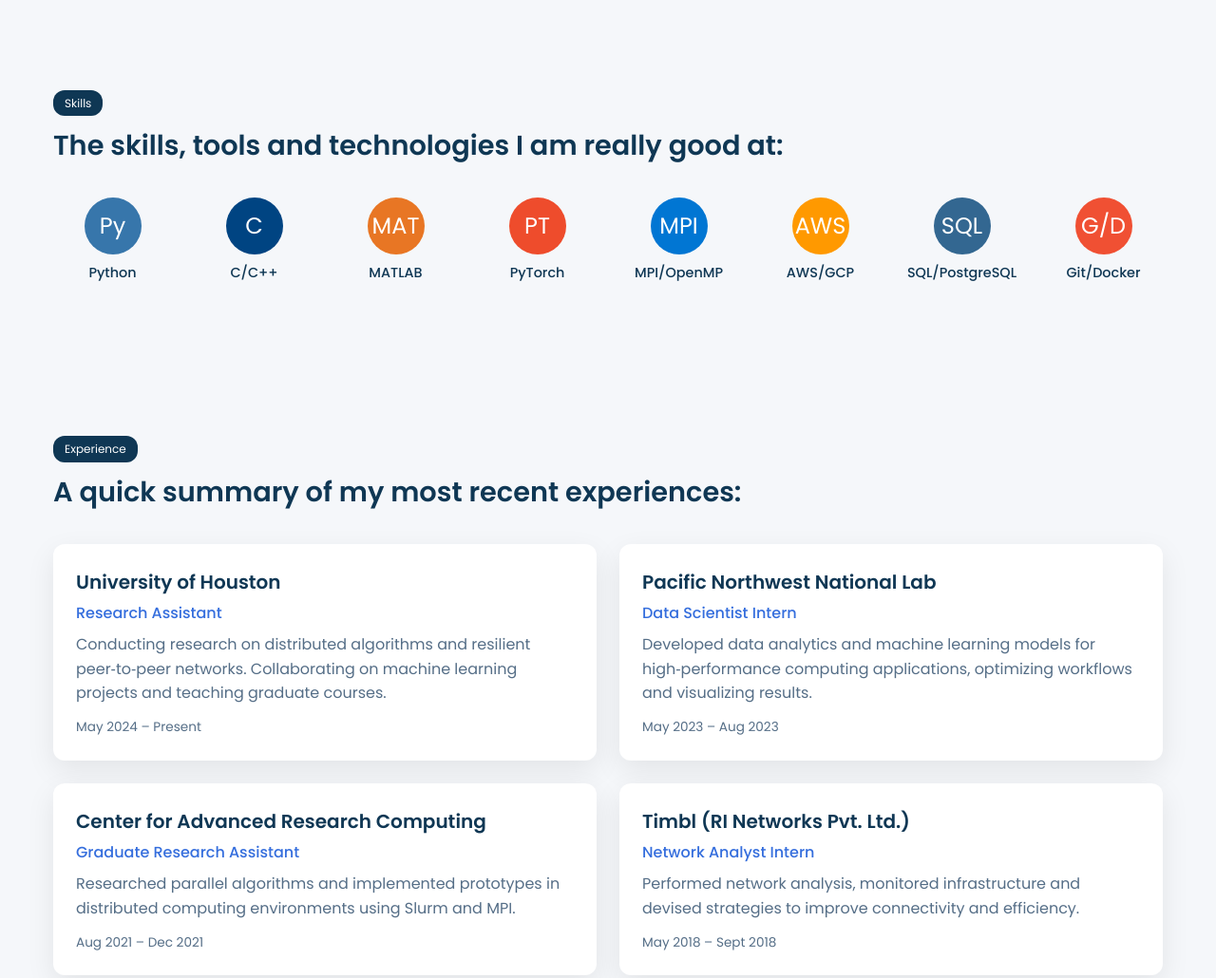
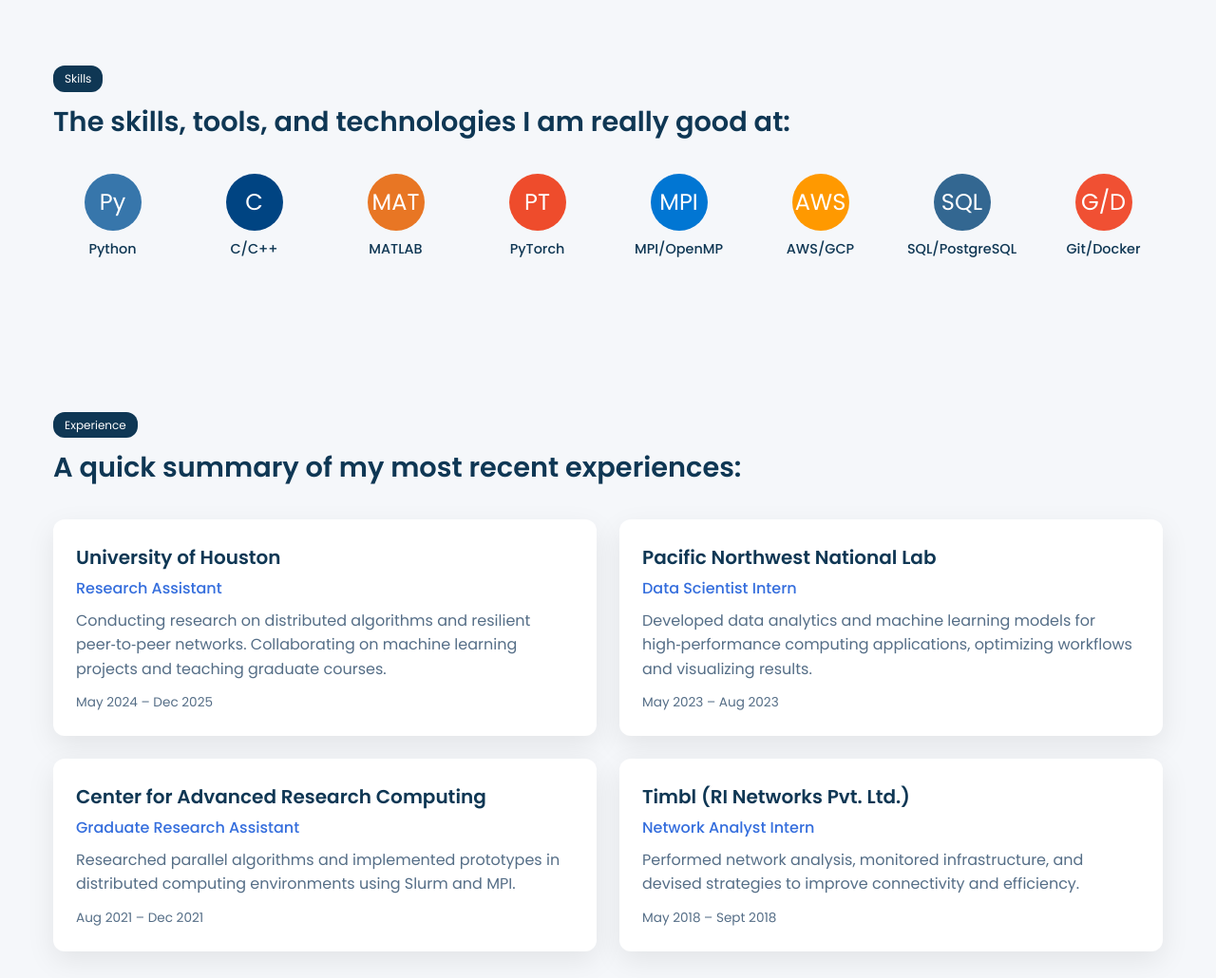
Before and after one commit to Aayush714/Portfolio, a plain HTML site: page index.html in a window 1280 px wide. Shown: the part 1460-2490 px from the top of the page at 95% size. Drawn offline with Linux system fonts and the light colour scheme.

Commit message:
Refine text and punctuation in index.html

```diff
--- a/index.html
+++ b/index.html
@@ -39,13 +39,13 @@
                     </div>
                     <div class="hero-content">
                         <h1 class="hero-title">Hi, I'm Aayush Gupta <span class="wave">👋</span></h1>
-                        <p class="hero-subtitle">Computer Science PhD candidate exploring distributed algorithms, machine learning and cybersecurity.</p>
+                        <p class="hero-subtitle"> PhD in Computer Science specializing in distributed algorithms, machine learning, and cybersecurity.</p>
                         <ul class="hero-details">
                             <li><span class="location-dot"></span> Houston, Texas, USA</li>
                             <li><span class="status-dot"></span> Open to new opportunities</li>
                         </ul>
                         <div class="hero-socials">
-                            <!-- Social icons replaced with inline SVGs for GitHub, LinkedIn and Google Scholar -->
+                            <!-- Social icons replaced with inline SVGs for GitHub, LinkedIn, and Google Scholar -->
                             <a href="https://github.com/" aria-label="GitHub" target="_blank" rel="noopener">
                                 <svg xmlns="http://www.w3.org/2000/svg" width="20" height="20" fill="currentColor" viewBox="0 0 16 16" aria-hidden="true">
                                     <path d="M8 0C3.58 0 0 3.58 0 8c0 3.54 2.29 6.53 5.47 7.59.4.07.55-.17.55-.38 0-.19-.01-.82-.01-1.49-2.01.37-2.53-.49-2.69-.94-.09-.23-.48-.94-.82-1.13-.28-.15-.68-.52-.01-.53.63-.01 1.08.58 1.23.82.72 1.21 1.87.87 2.33.66.07-.52.28-.87.51-1.07-1.78-.2-3.64-.89-3.64-3.95 0-.87.31-1.59.82-2.15-.08-.2-.36-1.02.08-2.12 0 0 .67-.21 2.2.82.64-.18 1.32-.27 2-.27s1.36.09 2 .27c1.53-1.04 2.2-.82 2.2-.82.44 1.1.16 1.92.08 2.12.51.56.82 1.27.82 2.15 0 3.07-1.87 3.75-3.65 3.95.29.25.54.73.54 1.48 0 1.07-.01 1.93-.01 2.2 0 .21.15.46.55.38A8.01 8.01 0 0 0 16 8c0-4.42-3.58-8-8-8"/>
@@ -79,7 +79,7 @@
                         <img src="031ba13f-d130-4af3-b2d5-6f02aa3c239f.png" alt="Laptop and coffee on desk">
                     </div>
                     <div class="about-content">
-                        <p>I am a passionate researcher and PhD candidate in Computer Science at the University of Houston. My work bridges theoretical computer science with practical applications, focusing on distributed algorithms, network resilience and machine learning. I enjoy exploring the intersection of high‑performance computing, cybersecurity and artificial intelligence.</p>
+                        <p>I am a passionate researcher with a PhD in Computer Science from the University of Houston. My work bridges theoretical computer science with practical applications, focusing on distributed algorithms, network resilience and machine learning. I enjoy exploring the intersection of high‑performance computing, cybersecurity and artificial intelligence.</p>
                         <p>Prior to my PhD, I completed my MSc at the University of New Mexico and earned a B.Tech. in Electronics &amp; Telecommunication. Along the way I interned at national laboratories and tech companies, gaining experience in data science, network analysis and software engineering. In my free time I share knowledge through teaching, mentoring and open‑source contributions.</p>
                         <a href="Aayush_Resume_2.pdf" class="button" download>Download CV</a>
                     </div>
@@ -91,7 +91,7 @@
         <section id="skills" class="skills-section section">
             <div class="container">
                 <div class="section-label">Skills</div>
-                <h2 class="section-title">The skills, tools and technologies I am really good at:</h2>
+                <h2 class="section-title">The skills, tools, and technologies I am really good at:</h2>
                 <div class="skills-grid">
                     <!-- Each skill item contains an icon and name -->
                     <div class="skill-item">
@@ -140,7 +140,7 @@
                         <div class="company">University of Houston</div>
                         <div class="role">Research Assistant</div>
                         <p class="exp-desc">Conducting research on distributed algorithms and resilient peer‑to‑peer networks. Collaborating on machine learning projects and teaching graduate courses.</p>
-                        <div class="dates">May 2024 – Present</div>
+                        <div class="dates">May 2024 – Dec 2025</div>
                     </div>
                     <div class="experience-card">
                         <div class="company">Pacific Northwest National Lab</div>
@@ -157,7 +157,7 @@
                     <div class="experience-card">
                         <div class="company">Timbl (RI Networks Pvt. Ltd.)</div>
                         <div class="role">Network Analyst Intern</div>
-                        <p class="exp-desc">Performed network analysis, monitored infrastructure and devised strategies to improve connectivity and efficiency.</p>
+                        <p class="exp-desc">Performed network analysis, monitored infrastructure, and devised strategies to improve connectivity and efficiency.</p>
                         <div class="dates">May 2018 – Sept 2018</div>
                     </div>
                 </div>
```
